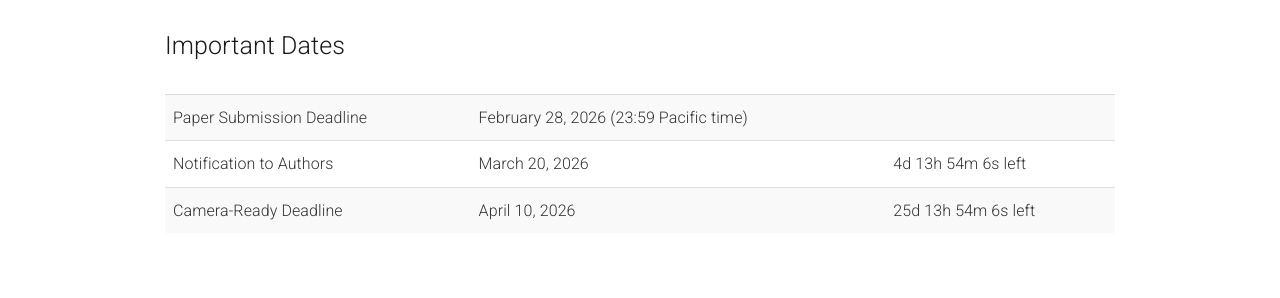
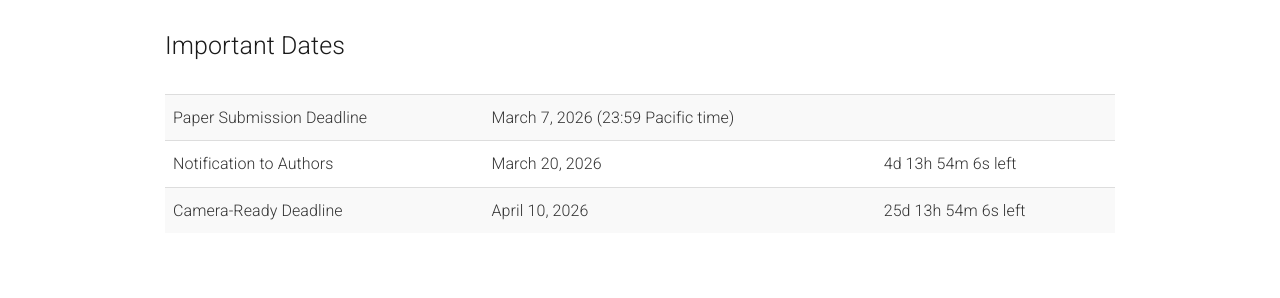
Before and after one commit to gazeworkshop/gazeworkshop.github.io, a Jekyll site: the page built from _pages/home_2026.md, in a window 1280 px wide and 900 px high, scrolled down 1168 px. Shown: the part 152-450 px from the top of the window. Built offline with Jekyll 4.4.1, drawn with Linux system fonts in a browser that asks for light colours; nearby versions of some CDN libraries.

Commit message:
Delay submission deadline by 1 week

```diff
--- a/_pages/home_2026.md
+++ b/_pages/home_2026.md
@@ -87,8 +87,8 @@ acknowledgements: ""
       <tbody>
         <tr>
           <td>Paper Submission Deadline</td>
-          <td>February 28, 2026 (23:59 Pacific time)</td>
-	  <td><span class="countdown" reference="28 Feb 2026 23:59:59 PST"></span></td>
+          <td>March 7, 2026 (23:59 Pacific time)</td>
+	  <td><span class="countdown" reference="7 Mar 2026 23:59:59 PST"></span></td>
         </tr>
         <tr>
           <td>Notification to Authors</td>
```
